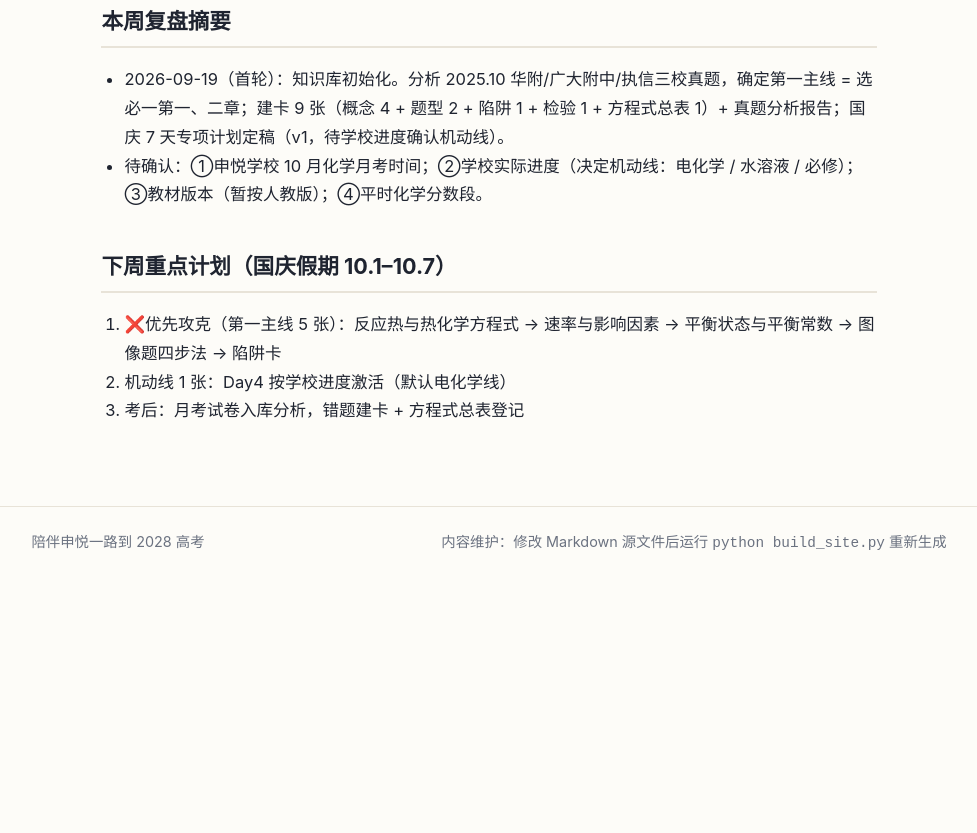
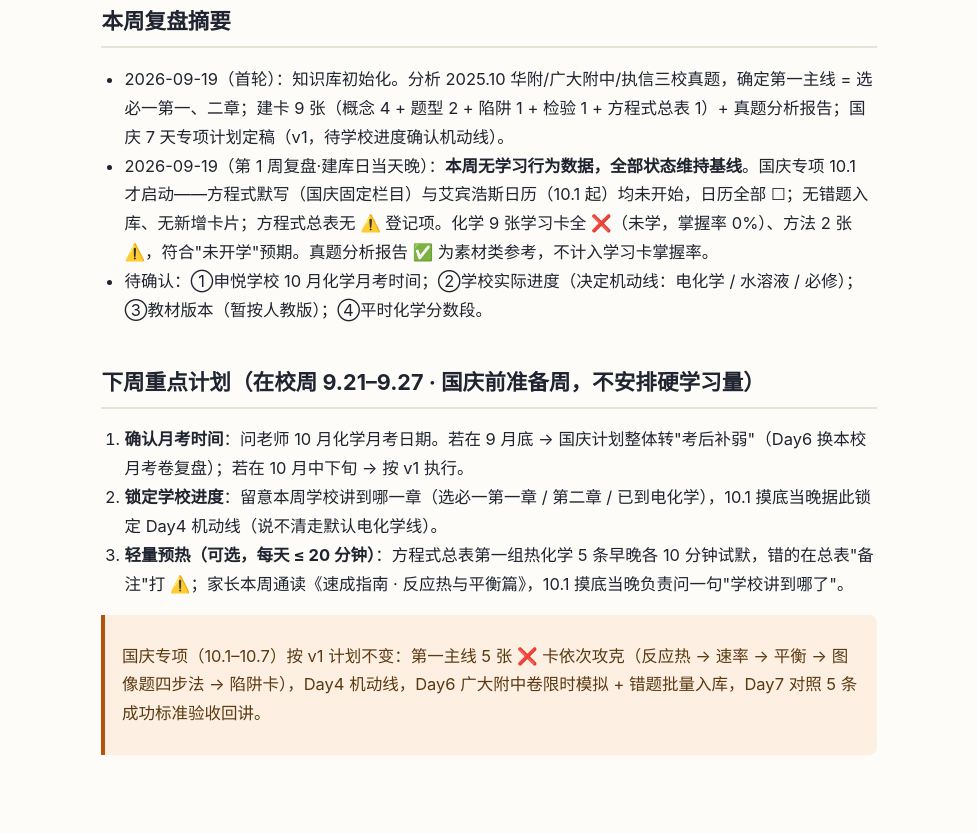
Before and after one commit to goodniuniu/shenyue-chemistry, a website built with Vite: page docs/kb/复盘追踪/知识掌握状态表.html in a window 1280 px wide. Shown: the part 1963-2796 px from the top of the page, without its empty margins (151-1128 px from the left). Before the commit the page ends 2542 px from the top, so only its background shows below. Built offline with nearby package versions, Linux system fonts and the light colour scheme.

Commit message:
第1周复盘（建库日）：状态无变化维持基线；更新本周复盘摘要与下周在校周(9.21-9.27)计划；重建docs

```diff
--- a/docs/kb/复盘追踪/知识掌握状态表.html
+++ b/docs/kb/复盘追踪/知识掌握状态表.html
@@ -32,7 +32,7 @@
 <blockquote>
 <p>每次复盘后更新。状态图标：✅已掌握 / ⚠️待强化 / ❌未理解</p>
 </blockquote>
-<h2>各科状态分布（2026-09-19 建库首轮）</h2>
+<h2>各科状态分布（2026-09-19 第 1 周复盘，较建库首轮无变化）</h2>
 <table>
 <thead>
 <tr>
@@ -207,14 +207,18 @@
 <h2>本周复盘摘要</h2>
 <ul>
 <li>2026-09-19（首轮）：知识库初始化。分析 2025.10 华附/广大附中/执信三校真题，确定第一主线 = 选必一第一、二章；建卡 9 张（概念 4 + 题型 2 + 陷阱 1 + 检验 1 + 方程式总表 1）+ 真题分析报告；国庆 7 天专项计划定稿（v1，待学校进度确认机动线）。</li>
+<li>2026-09-19（第 1 周复盘·建库日当天晚）：<strong>本周无学习行为数据，全部状态维持基线</strong>。国庆专项 10.1 才启动——方程式默写（国庆固定栏目）与艾宾浩斯日历（10.1 起）均未开始，日历全部 ☐；无错题入库、无新增卡片；方程式总表无 ⚠️ 登记项。化学 9 张学习卡全 ❌（未学，掌握率 0%）、方法 2 张 ⚠️，符合&quot;未开学&quot;预期。真题分析报告 ✅ 为素材类参考，不计入学习卡掌握率。</li>
 <li>待确认：①申悦学校 10 月化学月考时间；②学校实际进度（决定机动线：电化学 / 水溶液 / 必修）；③教材版本（暂按人教版）；④平时化学分数段。</li>
 </ul>
-<h2>下周重点计划（国庆假期 10.1–10.7）</h2>
+<h2>下周重点计划（在校周 9.21–9.27 · 国庆前准备周，不安排硬学习量）</h2>
 <ol>
-<li>❌优先攻克（第一主线 5 张）：反应热与热化学方程式 → 速率与影响因素 → 平衡状态与平衡常数 → 图像题四步法 → 陷阱卡</li>
-<li>机动线 1 张：Day4 按学校进度激活（默认电化学线）</li>
-<li>考后：月考试卷入库分析，错题建卡 + 方程式总表登记</li>
+<li><strong>确认月考时间</strong>：问老师 10 月化学月考日期。若在 9 月底 → 国庆计划整体转&quot;考后补弱&quot;（Day6 换本校月考卷复盘）；若在 10 月中下旬 → 按 v1 执行。</li>
+<li><strong>锁定学校进度</strong>：留意本周学校讲到哪一章（选必一第一章 / 第二章 / 已到电化学），10.1 摸底当晚据此锁定 Day4 机动线（说不清走默认电化学线）。</li>
+<li><strong>轻量预热（可选，每天 ≤ 20 分钟）</strong>：方程式总表第一组热化学 5 条早晚各 10 分钟试默，错的在总表&quot;备注&quot;打 ⚠️；家长本周通读《速成指南 · 反应热与平衡篇》，10.1 摸底当晚负责问一句&quot;学校讲到哪了&quot;。</li>
 </ol>
+<blockquote>
+<p>国庆专项（10.1–10.7）按 v1 计划不变：第一主线 5 张 ❌ 卡依次攻克（反应热 → 速率 → 平衡 → 图像题四步法 → 陷阱卡），Day4 机动线，Day6 广大附中卷限时模拟 + 错题批量入库，Day7 对照 5 条成功标准验收回讲。</p>
+</blockquote>
 
 </main>
 <button class="print-btn" onclick="window.print()">🖨️ 打印本页</button>
```
Also changed, not shown: 知识库/复盘追踪/知识掌握状态表.md (+8 -5 lines).
